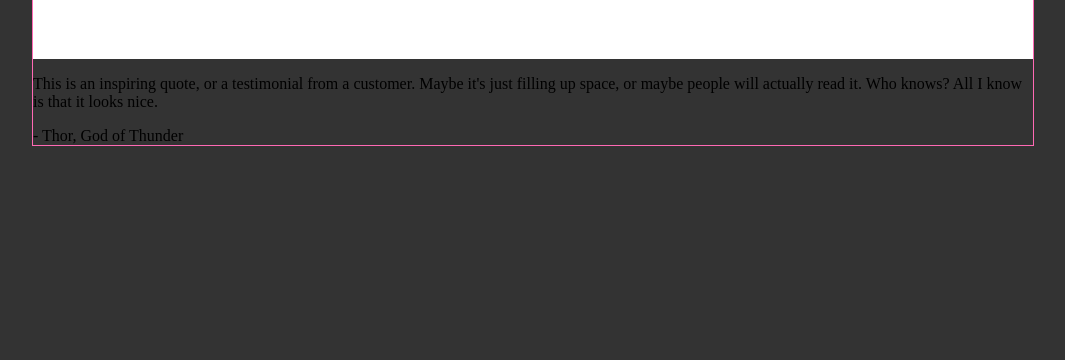
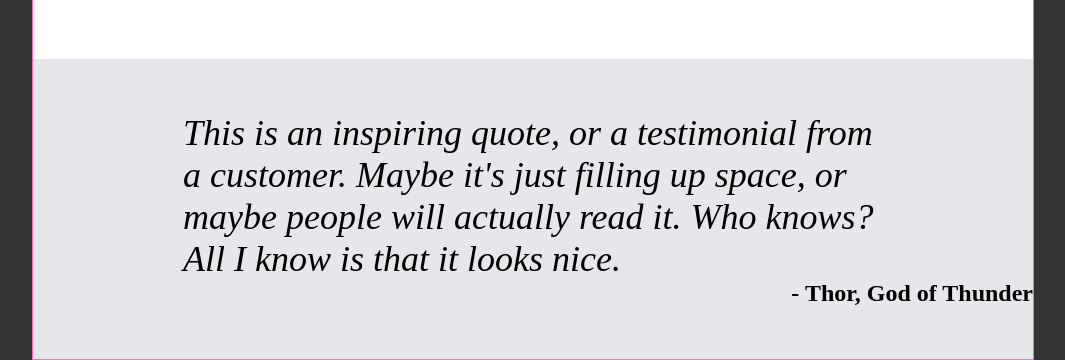
Before and after one commit to GayRatBaby/Webpage-Project, a plain HTML site: page index.html in a window 1280 px wide. Shown: the part 842-1202 px from the top of the page, without its empty margins (107-1172 px from the left). Before the commit the page ends 988 px from the top, so only its background shows below. Drawn offline with Linux system fonts and the light colour scheme.

Commit message:
add quote css

```diff
--- a/styles.css
+++ b/styles.css
@@ -116,3 +116,27 @@ div.image-and-text > p {
     font-size: 14px;
     text-align: center;
 }
+
+.quote {
+    display: flex;
+    flex-direction: column;
+    justify-content: center;
+    align-items: center;
+    background-color: #e5e7eb;
+    font-style: italic;
+    font-weight: lighter;
+    font-size: 36px;
+    height: 300px;
+}
+
+.quote > p {
+    margin: 0 30px 0 30px;
+    width: 700px;
+}
+
+.quote > div {
+    align-self: flex-end;
+    font-weight: bold;
+    font-style: normal;
+    font-size: 24px;
+}
```
